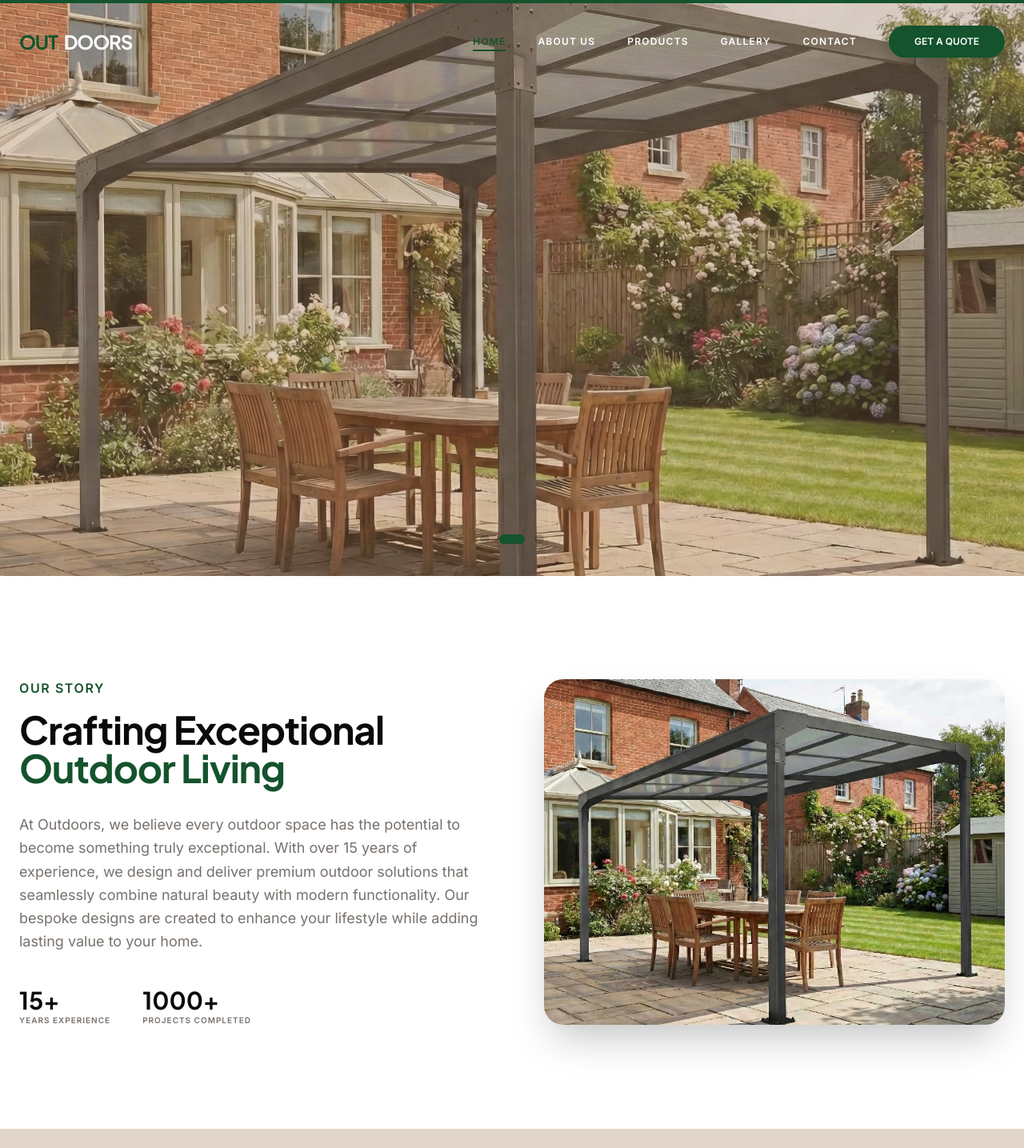
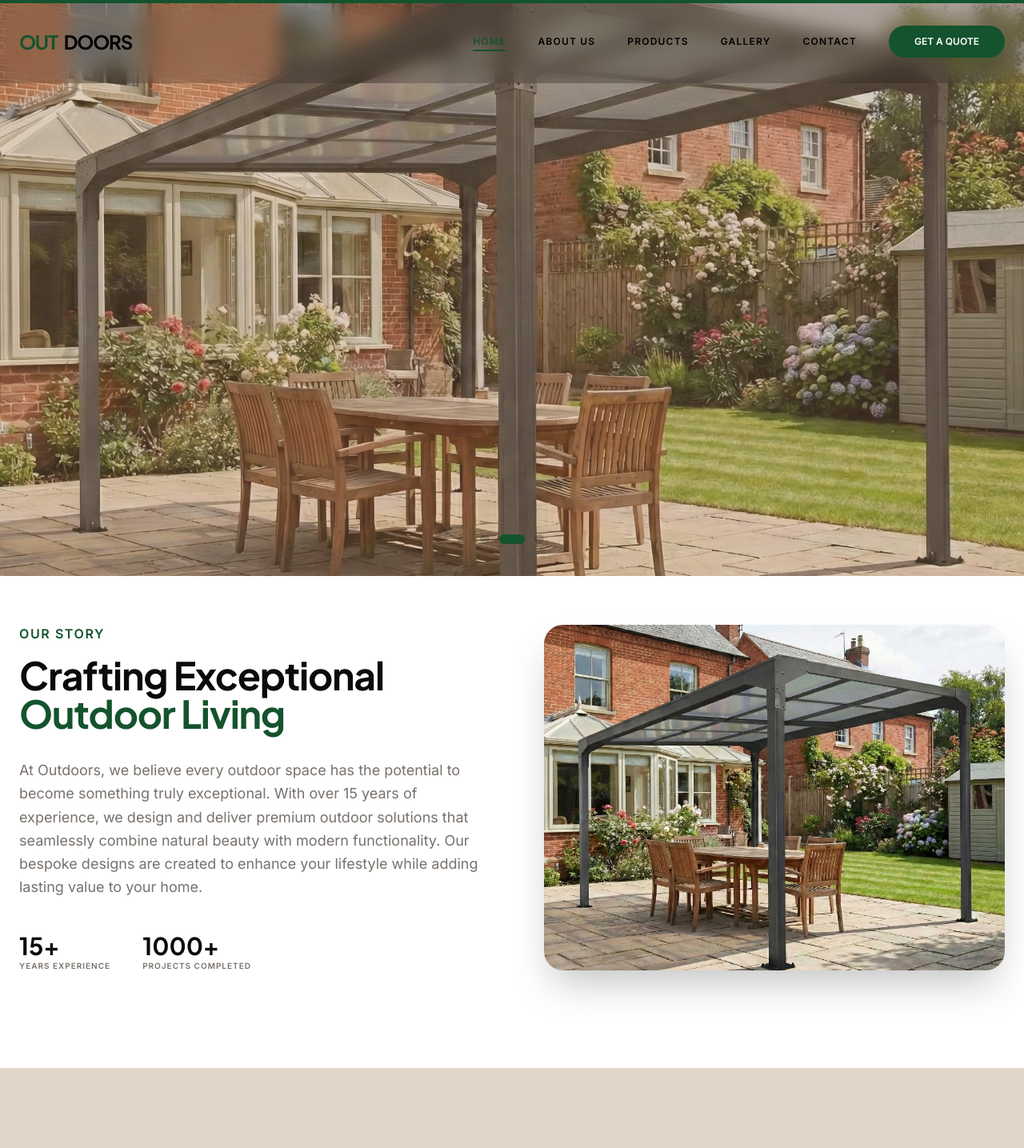
Before and after one commit to Harminder-3008/outdoors, a React (Vite) app: page / in a window 1280 px wide. Shown: the top 1435 px of the page at 80% size. Built offline with nearby package versions, Linux system fonts and the light colour scheme.

Commit message:
nav bar fixes

```diff
--- a/src/components/Navbar.tsx
+++ b/src/components/Navbar.tsx
@@ -36,10 +36,10 @@ export const Navbar = () => {
   ];
 
   return (
-    <nav className={`fixed w-full z-50 transition-all duration-500 ${scrolled ? 'bg-white/90 backdrop-blur-md py-4 border-b border-black/5 shadow-sm' : 'bg-transparent py-8'}`}>
+    <nav className={`fixed w-full z-50 transition-all duration-500 ${scrolled ? 'bg-white/90 backdrop-blur-md py-4 border-b border-black/5 shadow-sm' : 'bg-black/20 backdrop-blur-md py-8'}`}>
       <div className="max-w-7xl mx-auto px-6 flex justify-between items-center">
-        <Link to="/" className={`text-2xl font-display font-bold tracking-tighter flex items-center gap-2 group ${scrolled ? 'text-dark' : 'text-white'}`}>
-          <span className="text-primary group-hover:tracking-widest transition-all duration-500">OUT</span>DOORS
+        <Link to="/" className={`text-2xl font-display font-bold tracking-tighter flex items-center gap-2 group ${scrolled ? 'text-black' : 'text-black'}`}>
+          <span className="text-primary group-hover:tracking-widest transition-all duration-500">OUT</span><span className="text-black">DOORS</span>
         </Link>
 
         {/* Desktop Nav */}
@@ -48,7 +48,7 @@ export const Navbar = () => {
             <Link
               key={link.name}
               to={link.path}
-              className={`text-xs uppercase tracking-widest font-bold hover:text-primary transition-colors relative group ${location.pathname === link.path ? 'text-primary' : scrolled ? 'text-dark/70' : 'text-white'}`}
+              className={`text-xs uppercase tracking-widest font-bold hover:text-primary transition-colors relative group ${location.pathname === link.path ? 'text-primary' : 'text-black'}`}
             >
               {link.name}
               <span className={`absolute -bottom-1 left-0 h-0.5 bg-primary transition-all duration-300 ${location.pathname === link.path ? 'w-full' : 'w-0 group-hover:w-full'}`} />
@@ -60,7 +60,7 @@ export const Navbar = () => {
         </div>
 
         {/* Mobile Toggle */}
-        <button className={`md:hidden p-2 glass-card rounded-lg ${scrolled ? 'text-dark' : 'text-white'}`} onClick={() => setIsOpen(!isOpen)}>
+        <button className={`md:hidden p-3 bg-white/10 backdrop-blur-md rounded-lg border border-white/20 ${scrolled ? 'text-black' : 'text-black'}`} onClick={() => setIsOpen(!isOpen)}>
           {isOpen ? <X size={24} /> : <Menu size={24} />}
         </button>
       </div>
--- a/src/pages/Home.tsx
+++ b/src/pages/Home.tsx
@@ -14,7 +14,7 @@ export const Home = () => (
     <HeroSlider />
 
     {/* Intro Section */}
-    <section className="py-24 md:py-32 bg-white">
+    <section className="pt-10 md:pt-15 pb-22 md:pb-30 bg-white">
       <div className="max-w-7xl mx-auto px-6">
         <div className="grid grid-cols-1 lg:grid-cols-2 gap-20 items-center">
           <motion.div
```
